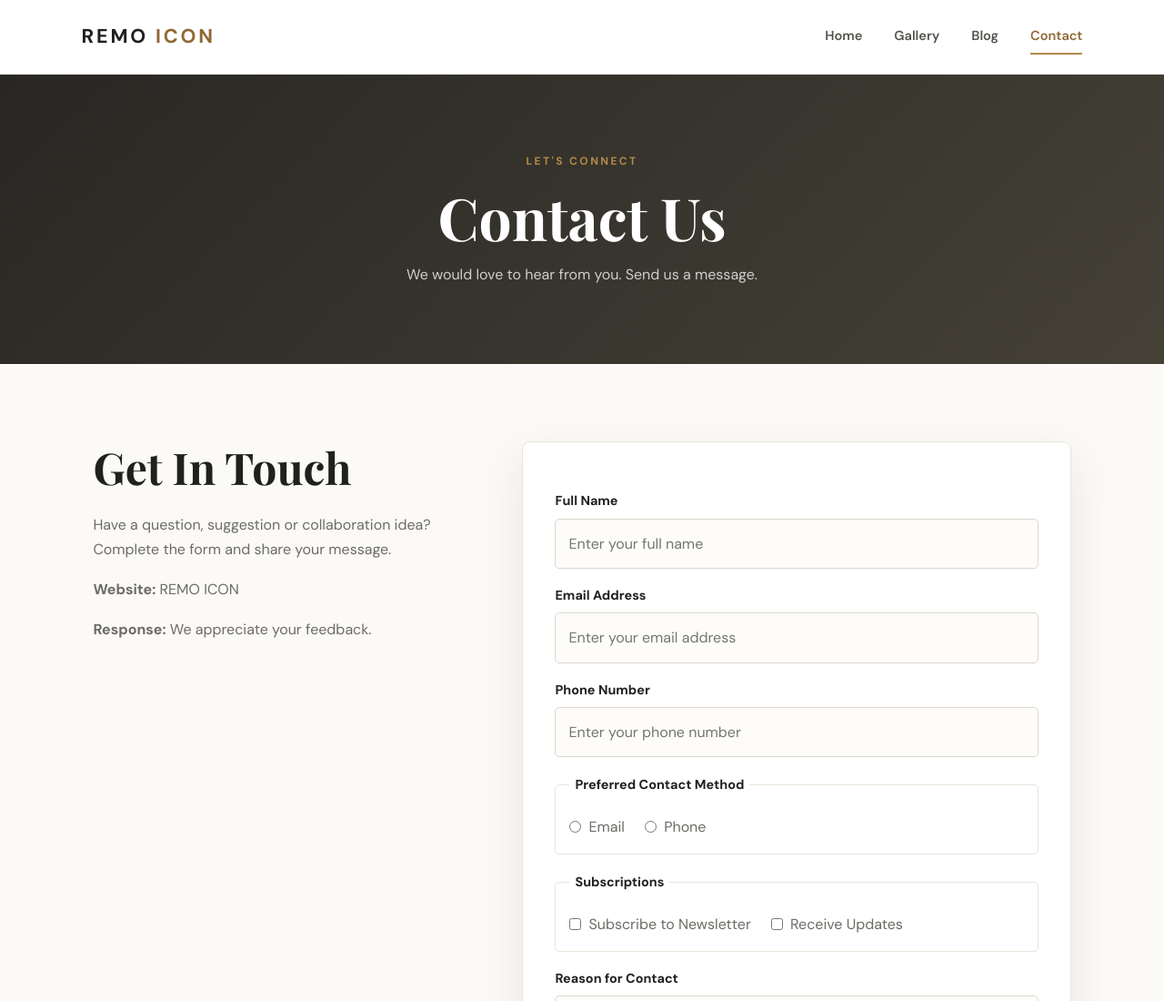
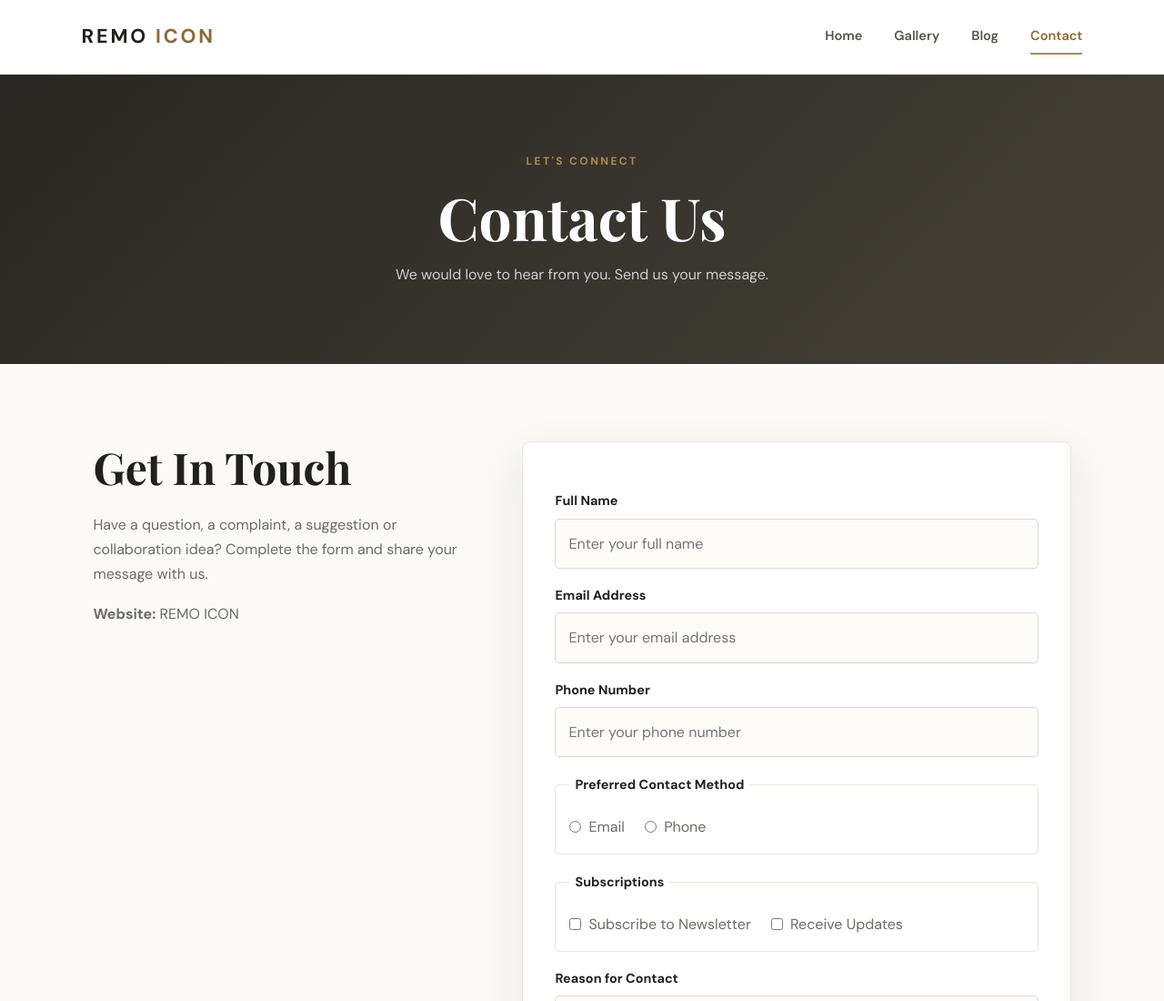
Before and after one commit to sianzwi/remo-icon-mini-website, a plain HTML site: page contact.html in a window 1280 px wide. Shown: the top 1100 px of the page at 91% size. Drawn offline with nearby package versions, Linux system fonts and the light colour scheme.

Commit message:
Refactor contact.html to remove duplicates
Removed duplicate HTML elements and improved text clarity.

```diff
--- a/contact.html
+++ b/contact.html
@@ -31,7 +31,7 @@
 <section class="page-banner">
     <p class="eyebrow">LET'S CONNECT</p>
     <h1>Contact Us</h1>
-    <p>We would love to hear from you. Send us a message.</p>
+    <p>We would love to hear from you. Send us your message.</p>
 </section>
 
 <section class="contact-section section">
@@ -40,12 +40,11 @@
         <h2>Get In Touch</h2>
 
         <p>
-            Have a question, suggestion or collaboration
-            idea? Complete the form and share your message.
+            Have a question, a complaint, a suggestion or collaboration
+            idea? Complete the form and share your message with us.
         </p>
 
         <p><strong>Website:</strong> REMO ICON</p>
-        <p><strong>Response:</strong> We appreciate your feedback.</p>
     </div>
 
     <form id="contactForm" class="contact-form">
```
